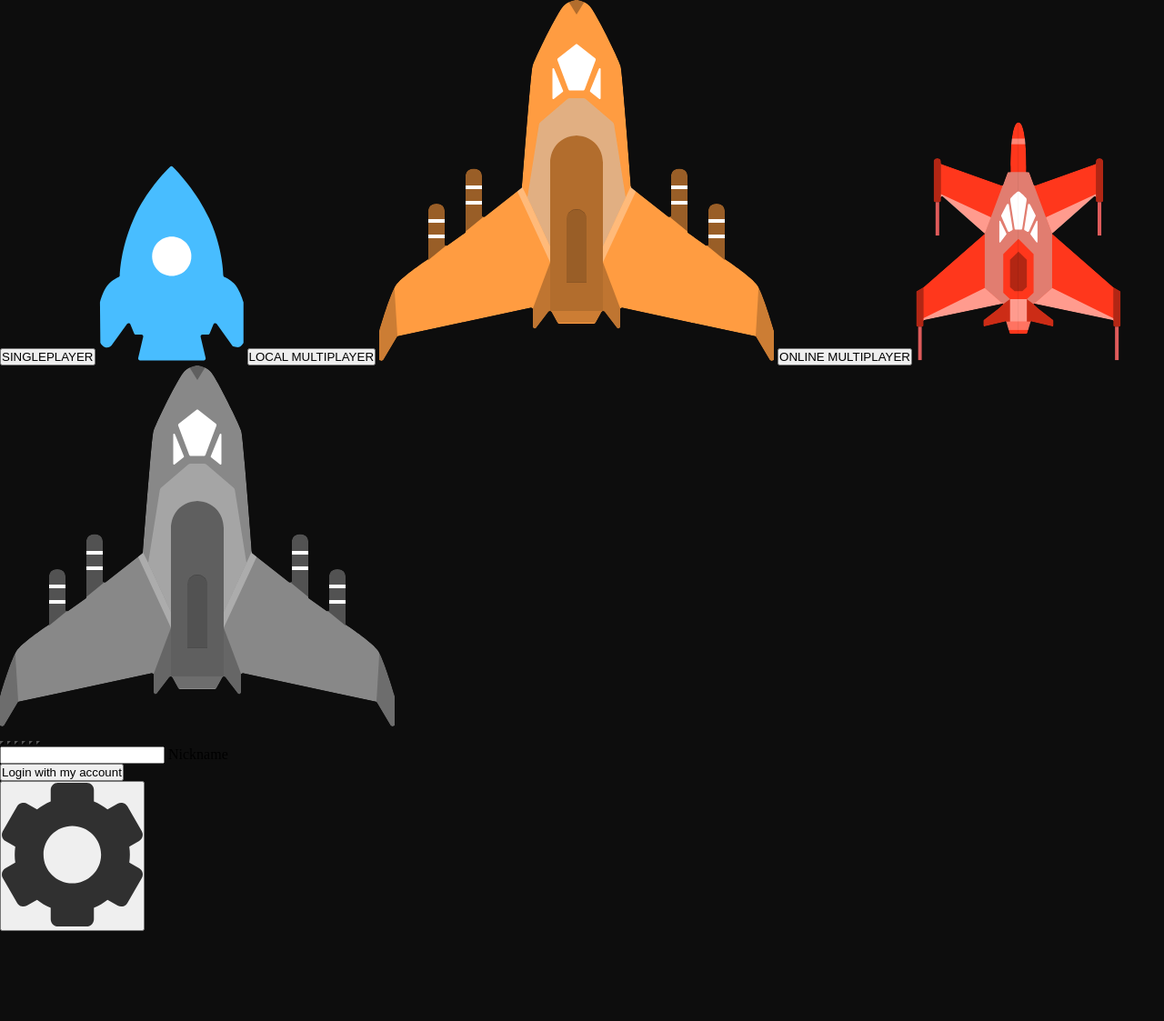
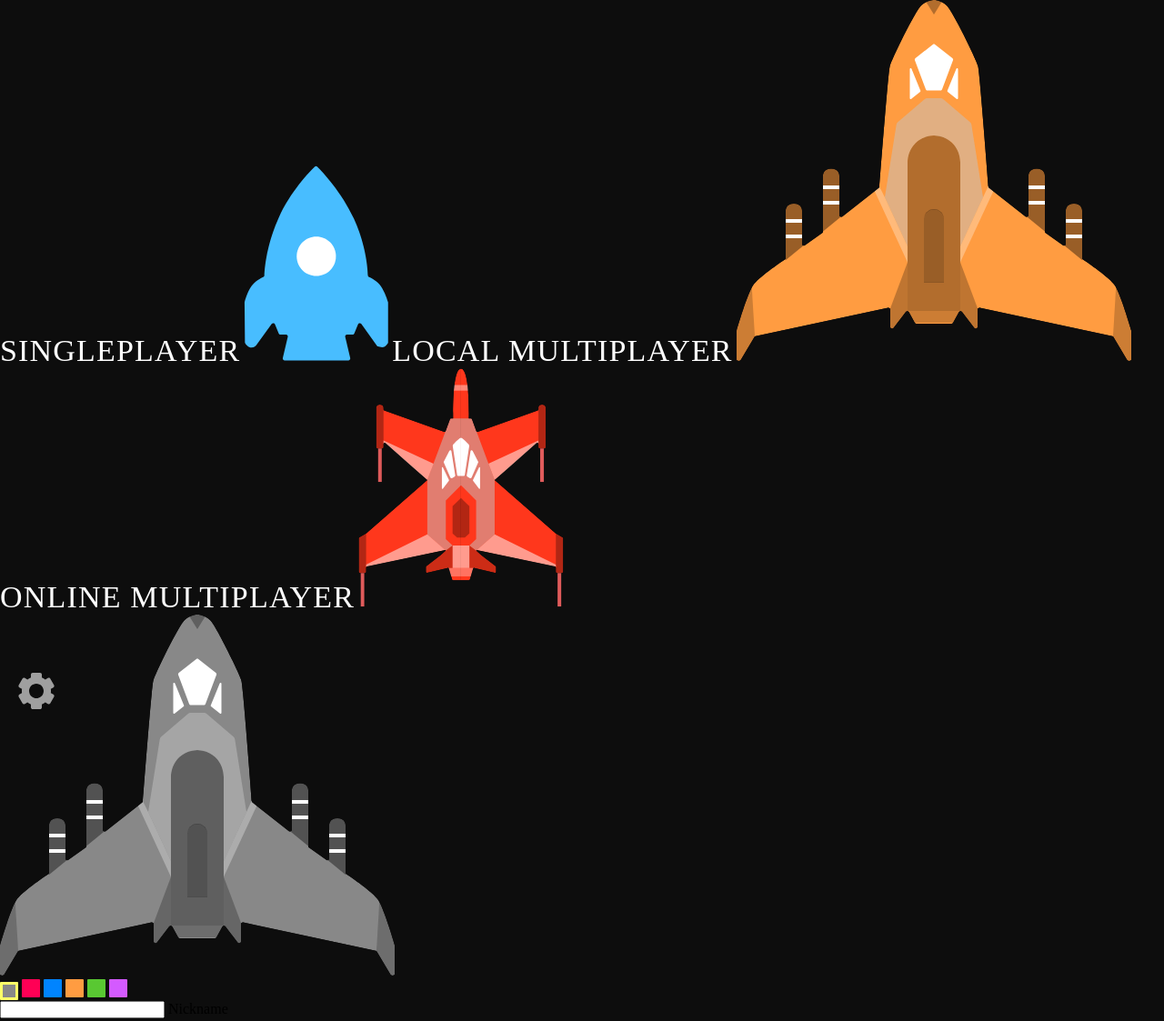
Before and after one commit to AsteroidsJS-Official/web.vanilla.asteroidsjs, a website built with webpack: page src/index.html in a window 1280 px wide. Shown: the top 1123 px of the page at 91% size. Before the commit the page ends 1024 px from the top, so only its background shows below. Built offline with nearby package versions, Linux system fonts and the light colour scheme; files whose address does not match are found by name.

Commit message:
feat(buttons.scss & inputs.scss & menu.scss): styled all the main menu elements

```diff
--- a/src/assets/scss/buttons.scss
+++ b/src/assets/scss/buttons.scss
@@ -25,3 +25,98 @@
     opacity: 0.8;
   }
 }
+
+.background {
+  position: relative;
+
+  width: 100vw;
+  height: 100vh;
+}
+
+button {
+  background-color: transparent;
+  outline: none;
+  box-shadow: none;
+  border: none;
+
+  cursor: pointer;
+
+  & svg {
+    width: 100%;
+    height: 100%;
+  }
+
+  &.play-singleplayer-button,
+  &.play-local-multiplayer-button,
+  &.play-online-multiplayer-button {
+    font-family: 'Neptunus';
+    font-size: 34px;
+    color: #ffffff;
+    letter-spacing: 0.035em;
+
+    transition: color 0.2s;
+  }
+
+  &.play-singleplayer-button:hover {
+    color: #48bdff;
+  }
+
+  &.play-local-multiplayer-button:hover {
+    color: #ff9c41;
+  }
+
+  &.play-online-multiplayer-button:hover {
+    color: #ff371c;
+  }
+
+  &.login-button {
+    margin-top: 10px;
+
+    color: #c4c4c4;
+    font-size: 0.9rem;
+    font-family: 'Neptunus';
+
+    transition: color 0.2s;
+
+    &:hover {
+      color: #ffffff;
+    }
+  }
+
+  &.settings-button {
+    position: absolute;
+    bottom: 20px;
+    left: 20px;
+
+    width: 40px;
+    height: 40px;
+
+    & svg {
+      color: #c4c4c4;
+
+      transition: color 0.2s,
+        transform 0.3s cubic-bezier(0.175, 0.885, 0.32, 1.275);
+    }
+
+    &:hover svg {
+      color: #fff;
+
+      transform: rotateZ(90deg);
+    }
+  }
+
+  &.color-button {
+    width: 20px;
+    height: 20px;
+
+    border-radius: 1px;
+
+    &.active {
+      border: 3px solid #fcff68;
+    }
+
+    &:hover {
+      opacity: 0.9;
+    }
+  }
+}
--- /dev/null
+++ b/src/assets/scss/menu.scss
@@ -0,0 +1,99 @@
+.menu-container {
+  display: flex;
+  justify-content: center;
+  align-items: center;
+  gap: 100px;
+
+  position: relative;
+
+  width: 100vw;
+  height: 100vh;
+
+  .play-buttons {
+    display: flex;
+    flex-direction: column;
+    align-items: flex-start;
+    gap: 10px;
+
+    width: 450px;
+
+    & .play-game-selector {
+      display: flex;
+      flex-direction: row-reverse;
+      justify-content: flex-start;
+      align-items: center;
+      gap: 20px;
+
+      padding: 5px 10px;
+
+      overflow: visible;
+
+      & > img {
+        opacity: 0;
+
+        height: 60px;
+        width: 60px;
+
+        transform: rotateZ(39.52deg);
+
+        transition: opacity 0.2s;
+      }
+
+      & > button:hover ~ img {
+        opacity: 1;
+      }
+    }
+  }
+
+  .player-customization {
+    display: flex;
+    flex-direction: column;
+    align-items: center;
+
+    width: 280px;
+
+    margin-right: 50px;
+
+    & .spaceship-customization {
+      display: flex;
+      justify-content: flex-end;
+      position: relative;
+
+      width: 100%;
+      min-height: 200px;
+
+      & img {
+        position: absolute;
+        top: 50%;
+        left: 50%;
+
+        width: 140px;
+
+        transform: translate(-50%, -50%);
+
+        animation-name: rotate-spaceship;
+        animation-duration: 20s;
+        animation-delay: 0.1s;
+        animation-fill-mode: forwards;
+        animation-iteration-count: infinite;
+        animation-timing-function: linear;
+      }
+
+      & .spaceship-color-picker {
+        display: flex;
+        flex-direction: column;
+        align-items: center;
+        gap: 10px;
+      }
+    }
+  }
+}
+
+@keyframes rotate-spaceship {
+  from {
+    transform: translate(-50%, -50%) rotateZ(0deg);
+  }
+  to {
+    transform: translate(-50%, -50%) rotateZ(-360deg);
+  }
+}
```
Also changed, not shown: src/assets/scss/inputs.scss (added, +59 -0 lines).
